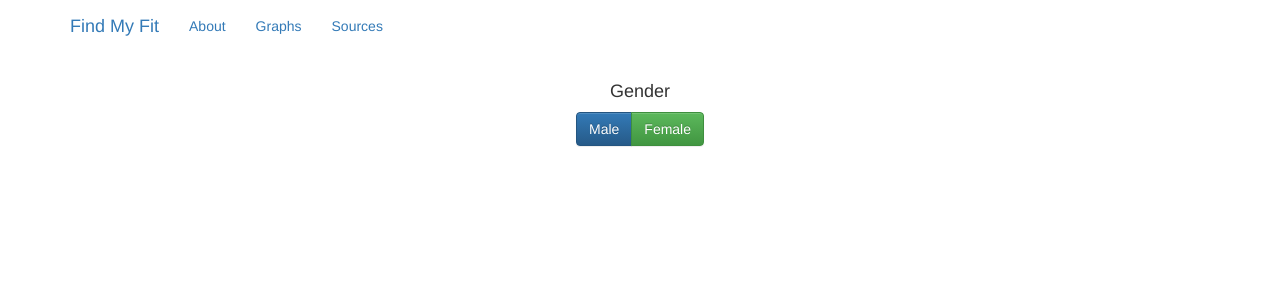
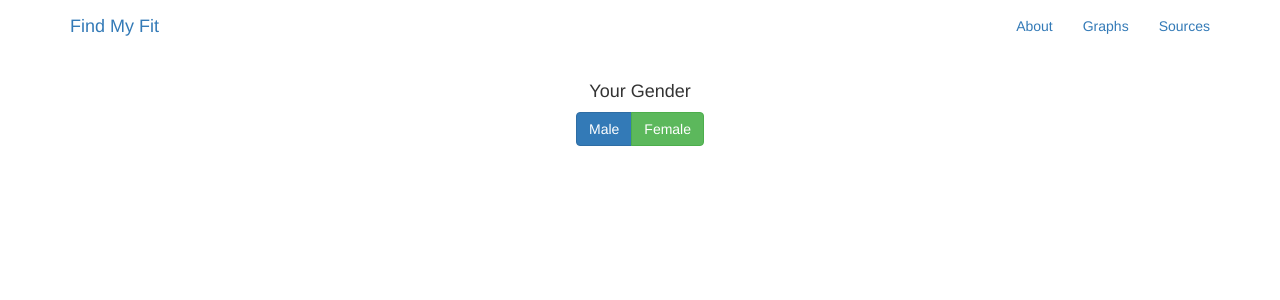
Before and after one commit to atiro/obesitydata, a Django app: template obesitydata/templates/pages/fitfinder.html in a window 1280 px wide. Shown: the top 300 px of the page. Run offline with Django 3.2, Linux system fonts and the light colour scheme; the template is opened without the code that fills it, so the values that code supplies are empty; some libraries are stand-ins or nearby versions.

Commit message:
iSwitched bootstrap theme to fantastic paper one

```diff
--- a/obesitydata/templates/base.html
+++ b/obesitydata/templates/base.html
@@ -18,7 +18,7 @@
     <link rel="stylesheet" href="https://netdna.bootstrapcdn.com/bootstrap/3.3.4/css/bootstrap.min.css">
 
     <!-- Optional theme -->
-    <link rel="stylesheet" href="https://netdna.bootstrapcdn.com/bootstrap/3.3.4/css/bootstrap-theme.min.css">
+	<link href="https://maxcdn.bootstrapcdn.com/bootswatch/3.3.5/paper/bootstrap.min.css" rel="stylesheet">
 
     <!-- Your stuff: Third-party css libraries go here -->
 
@@ -37,7 +37,7 @@
     <div class="header navbar">
       <div class="container">
         <a class="navbar-brand" href="/">Find My Fit</a>
-        <ul class="nav navbar-nav">
+        <ul class="nav navbar-nav navbar-right">
           <li><a href="{% url 'about' %}">About</a></li>
           <li><a href="{% url 'graphs' %}">Graphs</a></li>
           <li><a href="{% url 'sources' %}">Sources</a></li>
--- a/obesitydata/templates/pages/fitfinder.html
+++ b/obesitydata/templates/pages/fitfinder.html
@@ -243,7 +243,7 @@ $('body').on('click', '#diet button', function() {
 	<div id="questions">
 
 	<div id="q-gender" class="center-block" style="text-align: center; padding-bottom: 20px;">
-	<h4>Gender</h4>
+	<h4>Your Gender</h4>
 <div class="btn-group gender" role="group" id="gender" data-toggle="buttons-radio">
 <button id="a-male" type="button" class="btn btn-primary" value="M">Male</button>
 <button id="a-female" type="button" class="btn btn-success" value="F">Female</button>
@@ -252,7 +252,7 @@ $('body').on('click', '#diet button', function() {
 	</div>
 
 	<div id="q-age" class="hide center-block" style="text-align: center; padding-bottom: 20px;">
-	<h4>Age</h4>
+	<h4>Your Age</h4>
 <div class="btn-group age" role="group" id="age">
 <button type="button" class="btn btn-default" value="0-16">0-16</button>
 <button type="button" class="btn btn-primary" value="16-24">16-24</button>
@@ -266,7 +266,7 @@ $('body').on('click', '#diet button', function() {
 	</div>
 
 	<div id="q-activity" class="hide center-block" style="text-align: center; padding-bottom: 20px;">
-	<h4>Physical Activity</h4>
+	<h4>Your Physical Activity</h4>
 <div class="btn-group activity" role="group" id="activity">
 <button type="button" class="btn btn-default">Low</button>
 <button type="button" class="btn btn-primary">Some</button>
@@ -276,7 +276,7 @@ $('body').on('click', '#diet button', function() {
 
 
 	<div id="q-diet" class="hide center-block" style="text-align: center; padding-bottom: 20px;">
-<h4>Diet (Fruit/Veg Portions a day)</h4>
+<h4>Your Diet (Fruit/Veg Portions a day)</h4>
 <div class="btn-group diet" role="group" id="diet">
 <button type="button" class="btn btn-default">None</button>
 <button type="button" class="btn btn-primary">0-1</button>
```
